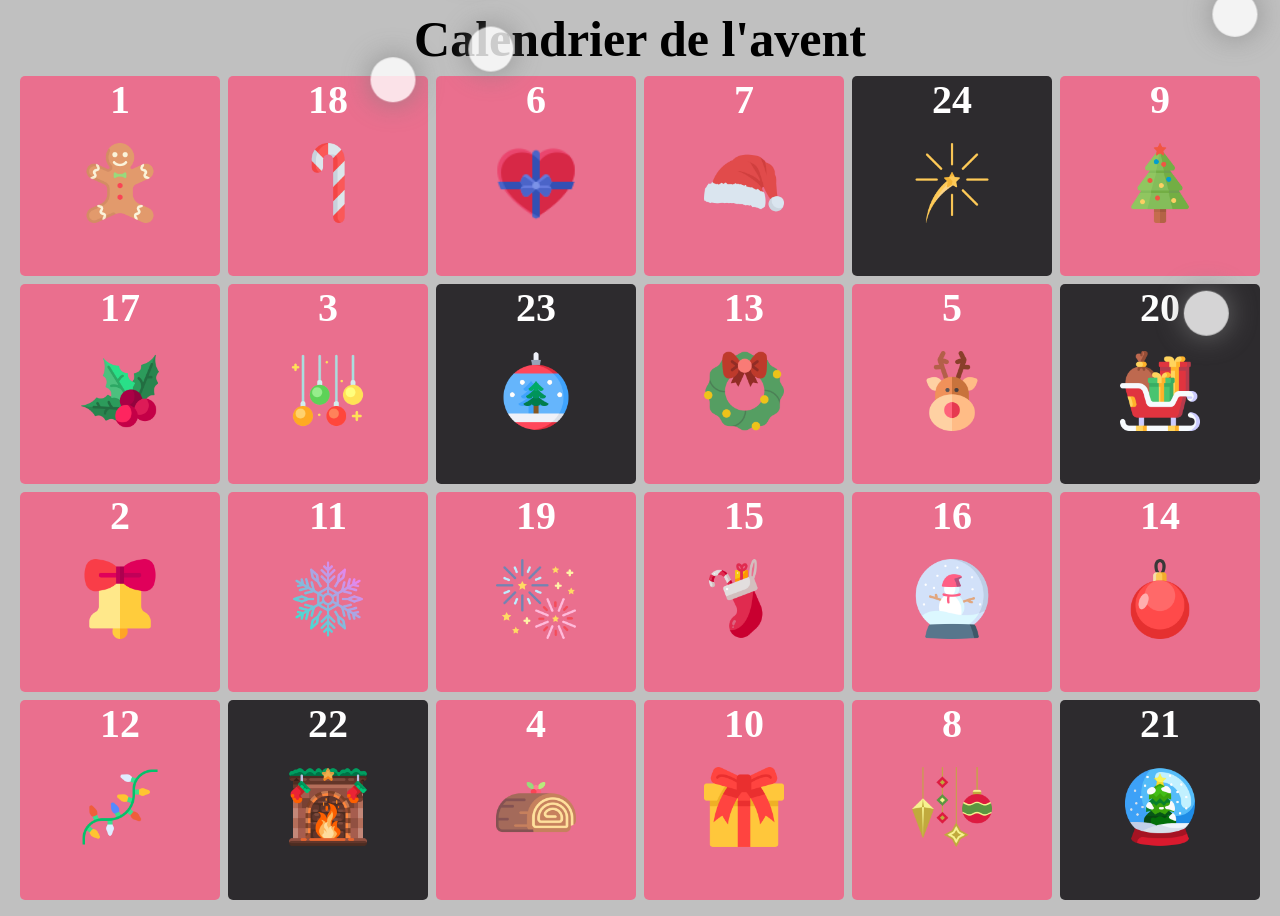
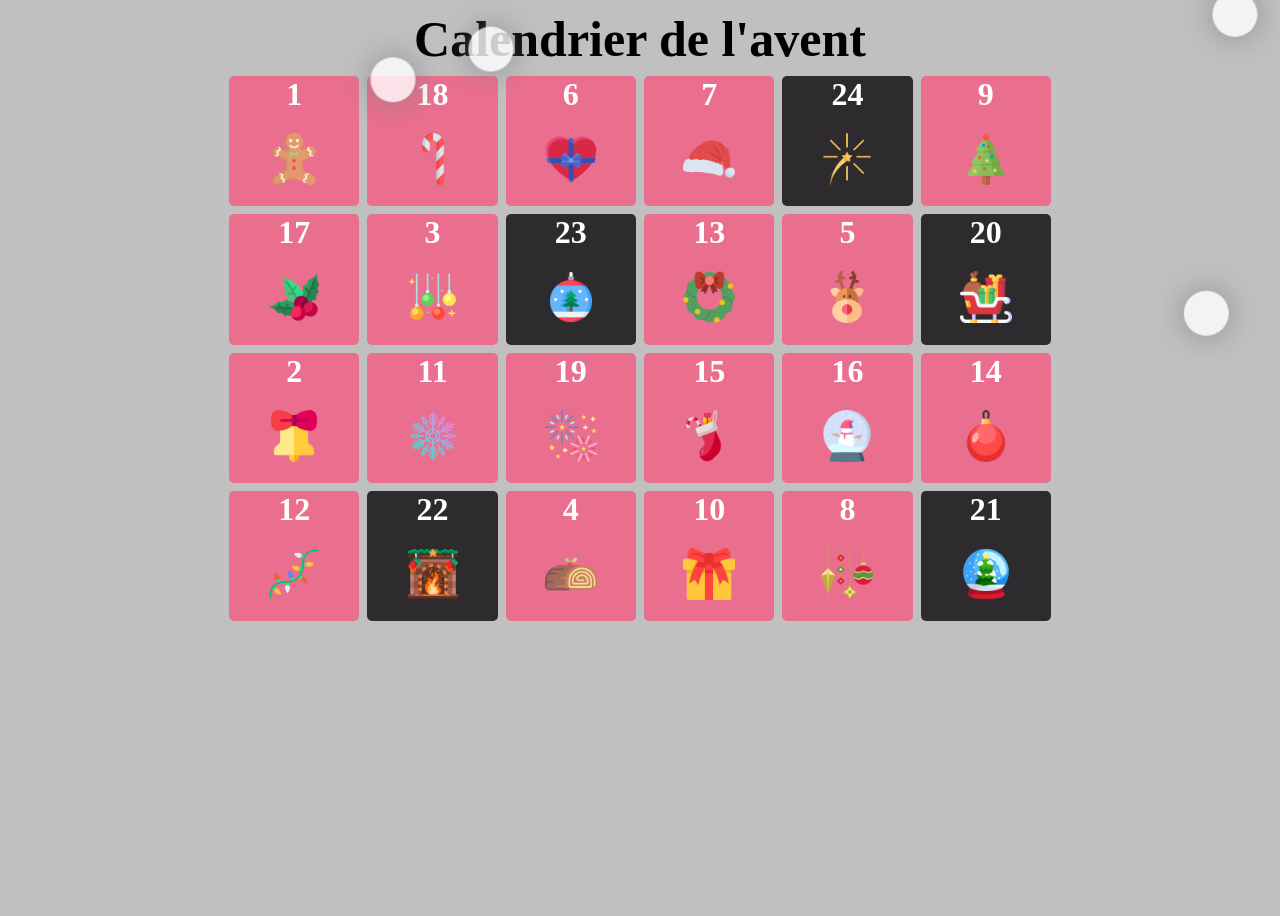
Before and after one commit to cecileCaptainTortue/calendrierAvent, a plain HTML site: page index.html in a window 1280 px wide. After the commit the page ends 800 px from the top, so only its background shows below. Drawn offline with Linux system fonts and the light colour scheme; a web font is replaced by a local one.

Commit message:
try the dimension.

```diff
--- a/ressources/style.css
+++ b/ressources/style.css
@@ -25,10 +25,9 @@ h1 {
 /* ------------------------------Partie calendrier--------------------------- */
 #container-case {
     display: grid;
-    width: min-content;
-    height: min-content;
-    grid-template-columns: repeat(6, auto);
-    grid-template-rows: repeat(4, auto);
+    width: 65%;
+    grid-template-columns: repeat(6, 1fr);
+    grid-template-rows: repeat(4, 1fr);
     column-gap: 8px;
     row-gap: 8px;
     padding: 8px;
@@ -40,10 +39,10 @@ h1 {
     display: flex;
     flex-direction: column;
     align-items: center;
-    height: 200px;
-    width: 200px;
+    height: 100%;
+    aspect-ratio: 1;
     font-weight: bold;
-    font-size: 40px;
+    font-size: 2.5vw;
     border-radius: 5px;
     transition: all 0.3s ease;
     text-align: center;
@@ -52,7 +51,7 @@ h1 {
 
 #container-case div img {
     margin-top: 20px;
-    width: 80px;
+    width: 40%;
     transition: all 0.3s ease;
 }
 
```
